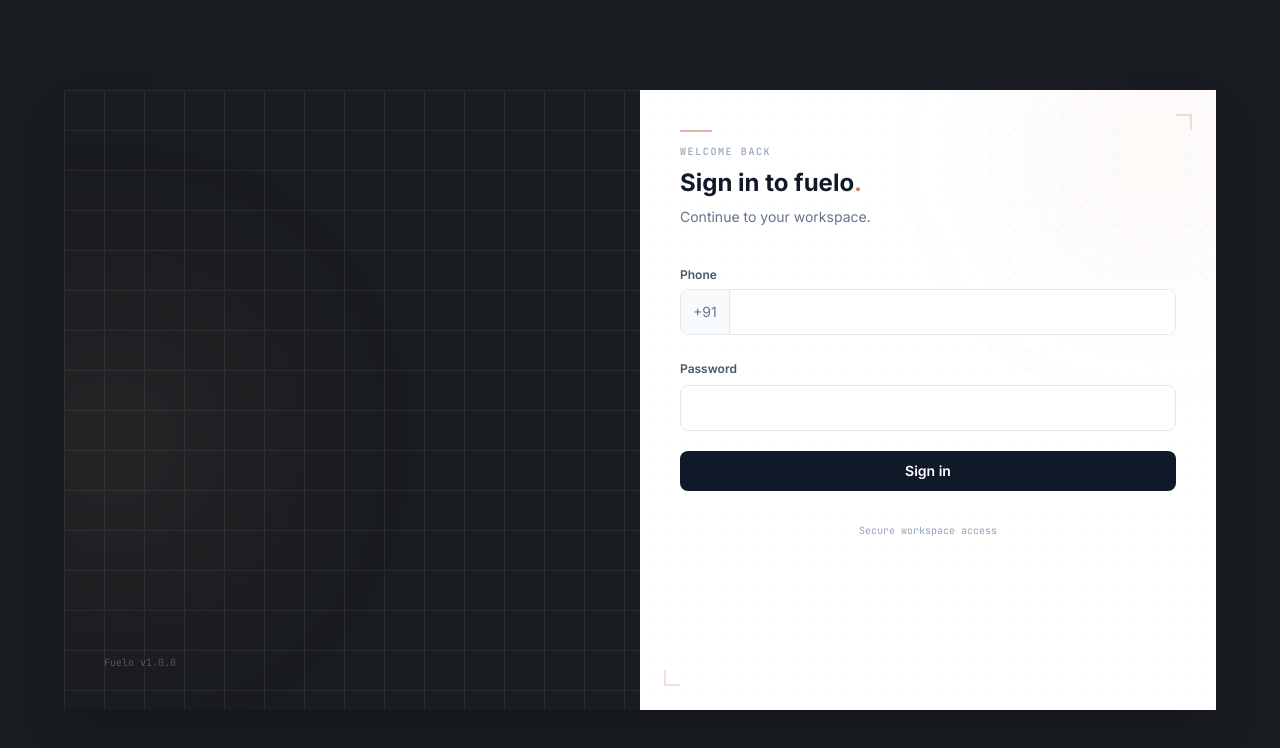
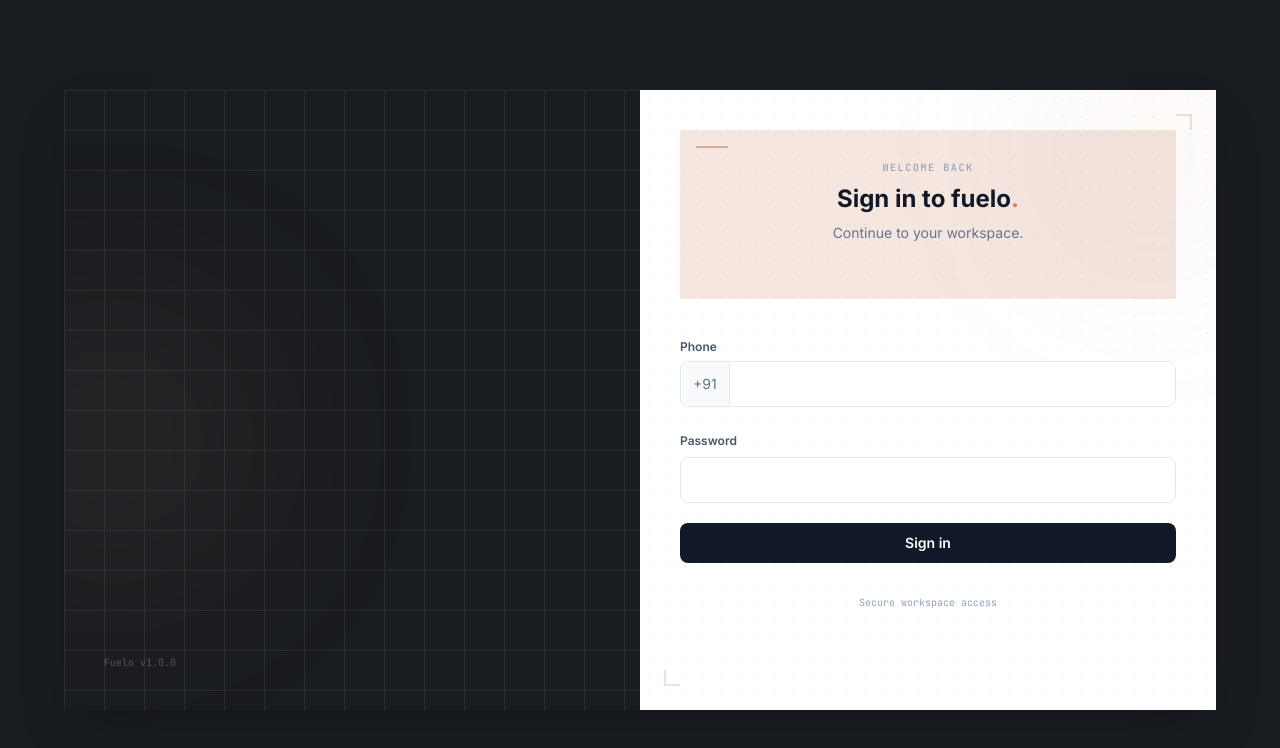
Before and after one commit to meojaswi/Fuelo, a React (Vite) app in the folder frontend/: page /login in a window 1280 px wide. Shown: the top 748 px of the page. Built offline with nearby package versions, Linux system fonts and the light colour scheme; no server answers.

Commit message:
Enhance LoginPage styling with background color and padding adjustments

```diff
--- a/frontend/src/pages/LoginPage.jsx
+++ b/frontend/src/pages/LoginPage.jsx
@@ -126,13 +126,15 @@
               className="pointer-events-none absolute bottom-6 left-6 h-4 w-4 border-b-2 border-l-2 border-fuelo-coral/25"
             />
 
+            <div className="relative mb-10 animate-fade-up [animation-delay:20ms] bg-fuelo-coral/20 p-4 text-center">
               <div className="relative mb-10 animate-fade-up">
                 <div className="mb-3 h-[2px] w-8 bg-fuelo-coral/60" />
                 <p className="mono-label">Welcome back</p>
                 <h2 className="mt-2 text-2xl font-bold">
-                Sign in to fuelo<span className="text-fuelo-coral">.</span>
+                  Sign in to fuelo<span className="text-fuelo-coral ">.</span>
                 </h2>
                 <p className="mt-2 text-sm text-slate-500">Continue to your workspace.</p>
+              </div>
             </div>
 
             <form
```
Lines whose indentation alone changed are shown as unchanged.
